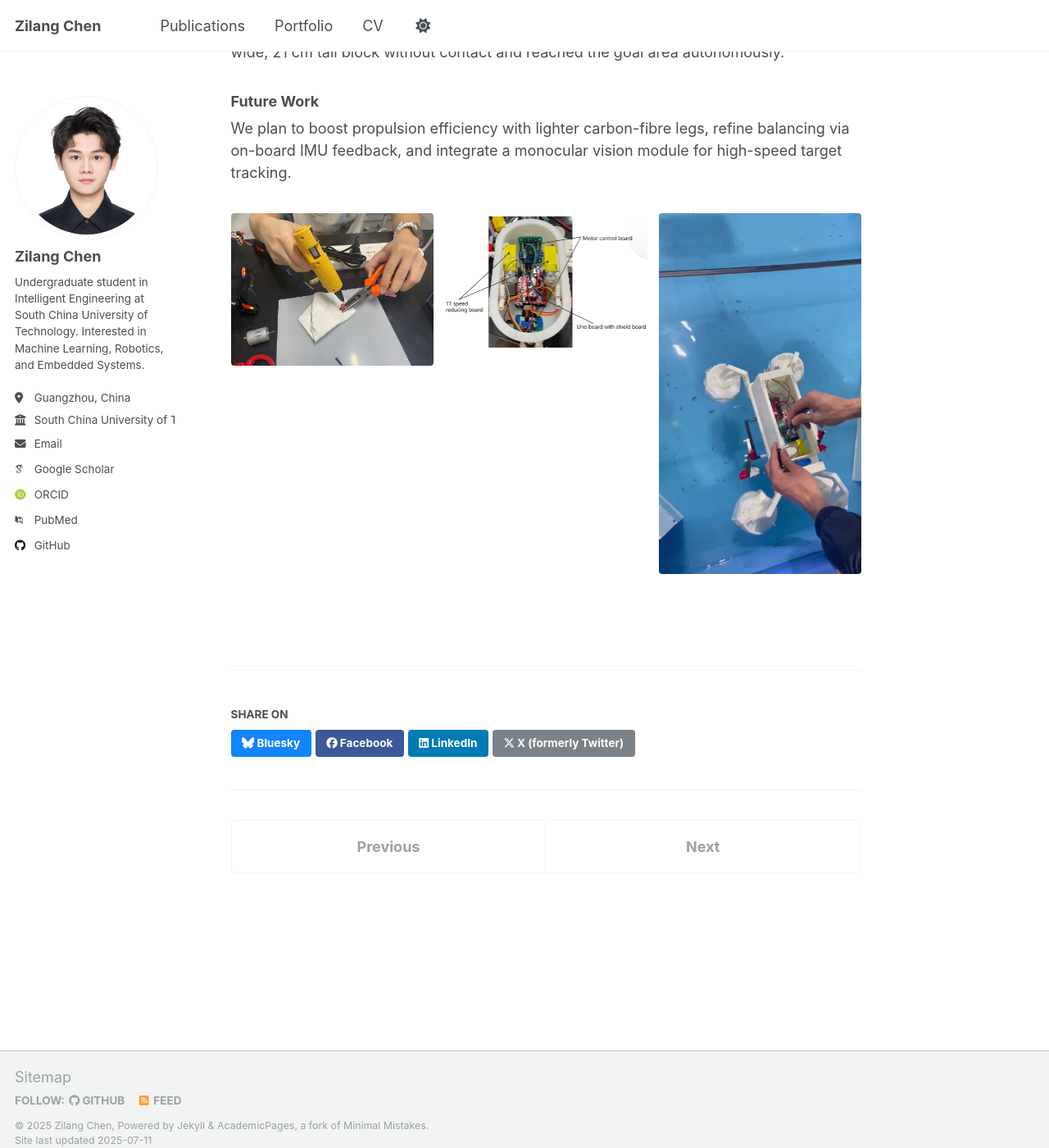
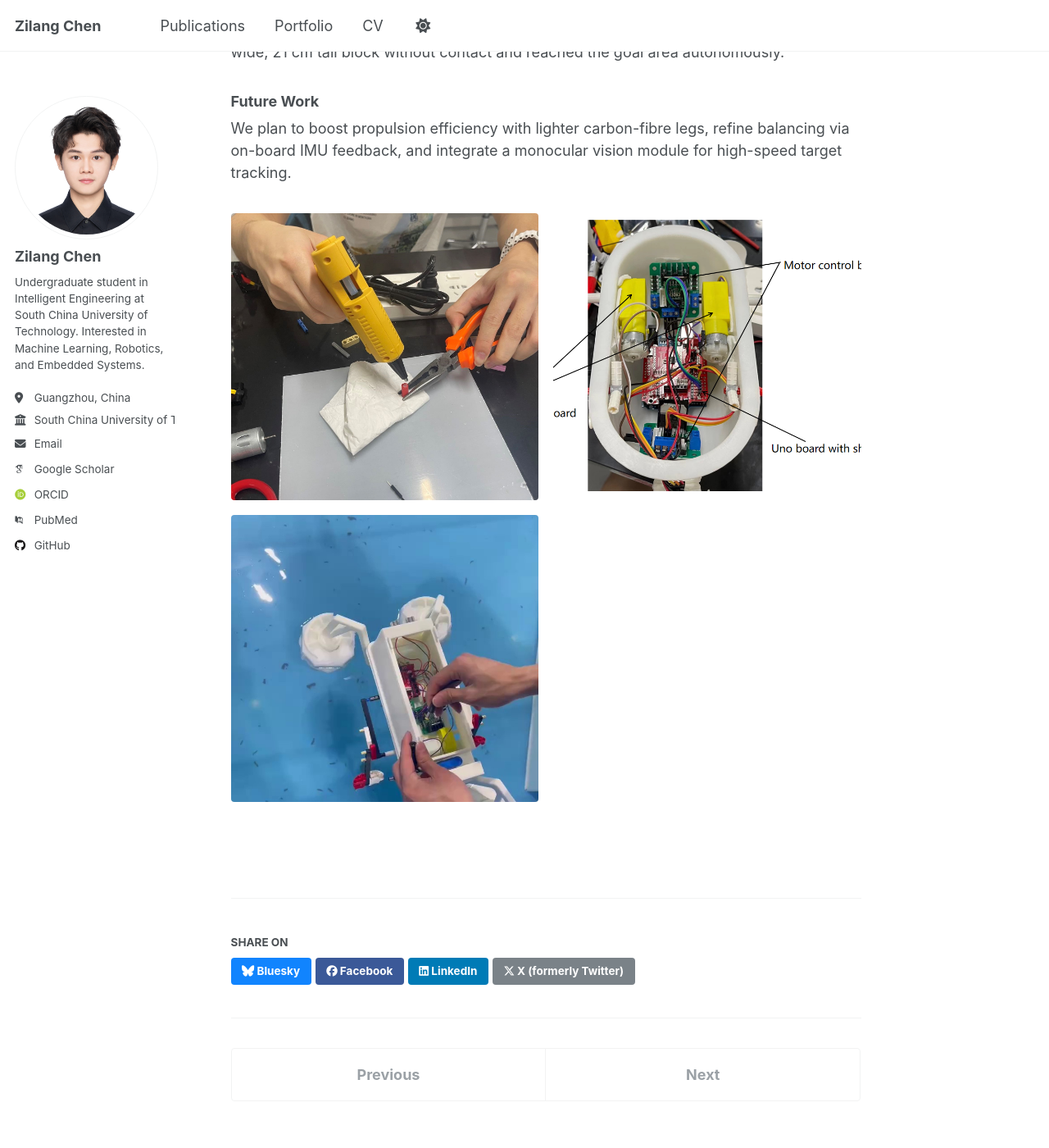
Before and after one commit to zilangchen/zilangchen.github.io, a Jekyll site: the page built from _portfolio/2022-09-15-water-surface-robot.html, in a window 1280 px wide and 1400 px high, scrolled down 666 px. Shown: the whole window at 82% size. Built offline with Jekyll 4.4.1, drawn with Linux system fonts in a browser that asks for light colours; some web fonts are replaced; a script that is not in the unit is left out.

Commit message:
修改缩略图

```diff
--- a/_includes/archive-single.html
+++ b/_includes/archive-single.html
@@ -14,7 +14,7 @@
 
 <div class="{{ include.type | default: "list" }}__item">
   <article class="archive__item" itemscope itemtype="http://schema.org/CreativeWork">
-    {% if include.type == "grid" and teaser %}
+    {% if teaser %}
       <div class="archive__item-teaser">
         <img src=
           {% if teaser contains "://" %}
@@ -22,7 +22,7 @@
           {% else %}
             "{{ teaser | prepend: "/images/" | prepend: base_path }}"
           {% endif %}
-          alt="">
+          alt="" class="{% if include.type == "grid" %}grid-teaser{% else %}list-teaser{% endif %}">
       </div>
     {% endif %}
 
--- a/_includes/gallery
+++ b/_includes/gallery
@@ -6,13 +6,10 @@
   {% assign gallery = page.gallery %}
 {% endif %}
 
-{% if gallery.size == 2 %}
-  {% assign gallery_layout = 'half' %}
-{% elsif gallery.size >= 3 %}
-  {% assign gallery_layout = 'third' %}
-{% else %}
-  {% assign gallery_layout = '' %}
-{% endif %}
+{% comment %}
+  Force half layout for all galleries (2 images per row)
+{% endcomment %}
+{% assign gallery_layout = 'half' %}
 
 <figure class="{{ gallery_layout }} {{ include.class }}">
   {% for img in gallery %}
@@ -31,7 +28,7 @@
           {% else %}
             "{{ img.image_path | prepend: "/images/" | prepend: base_path }}"
           {% endif %}
-          alt="{% if img.alt %}{{ img.alt }}{% endif %}">
+          alt="{% if img.alt %}{{ img.alt }}{% endif %}" class="gallery-image">
       </a>
     {% else %}
       <img src=
@@ -40,7 +37,7 @@
         {% else %}
           "{{ img.image_path | prepend: "/images/" | prepend: base_path }}"
         {% endif %}
-        alt="{% if img.alt %}{{ img.alt }}{% endif %}">
+        alt="{% if img.alt %}{{ img.alt }}{% endif %}" class="gallery-image">
     {% endif %}
   {% endfor %}
   {% if include.caption %}
--- a/_sass/layout/_archive.scss
+++ b/_sass/layout/_archive.scss
@@ -72,6 +72,34 @@
   img {
     width: 100%;
   }
+
+  /* List view teaser images */
+  .list-teaser {
+    width: 100%;
+    height: 200px;
+    object-fit: cover;
+    object-position: center;
+    margin-bottom: 1em;
+
+    @include breakpoint($small) {
+      float: left;
+      width: 300px;
+      height: 200px;
+      margin-right: 1.5em;
+      margin-bottom: 0;
+    }
+
+    @include breakpoint($medium) {
+      width: 350px;
+      height: 230px;
+    }
+  }
+
+  /* Grid view teaser images */
+  .grid-teaser {
+    width: 100%;
+    height: auto;
+  }
 }
 
 .archive__item:hover {
@@ -90,6 +118,9 @@
    ========================================================================== */
 
 .list__item {
+  @include clearfix();
+  margin-bottom: 2em;
+
   @include breakpoint($medium) {
     padding-right: $right-sidebar-width-narrow;
   }
@@ -104,6 +135,12 @@
 
   .page__meta {
     margin: 0 0 4px;
+  }
+
+  .archive__item-excerpt {
+    @include breakpoint($small) {
+      margin-top: 0;
+    }
   }
 }
 
--- a/_sass/layout/_base.scss
+++ b/_sass/layout/_base.scss
@@ -242,6 +242,30 @@ figure {
       width: 100%;
     }
   }
+
+  /* Gallery image standardization */
+  .gallery-image {
+    width: 100%;
+    height: 250px;
+    object-fit: cover;
+    object-position: center;
+    border-radius: $border-radius;
+    -webkit-transition: $global-transition;
+    transition: $global-transition;
+
+    &:hover {
+      transform: scale(1.02);
+      box-shadow: 0 0 15px rgba(#000, 0.3);
+    }
+
+    @include breakpoint($medium) {
+      height: 300px;
+    }
+
+    @include breakpoint($large) {
+      height: 350px;
+    }
+  }
 }
 
 /* Figure captions */
```
